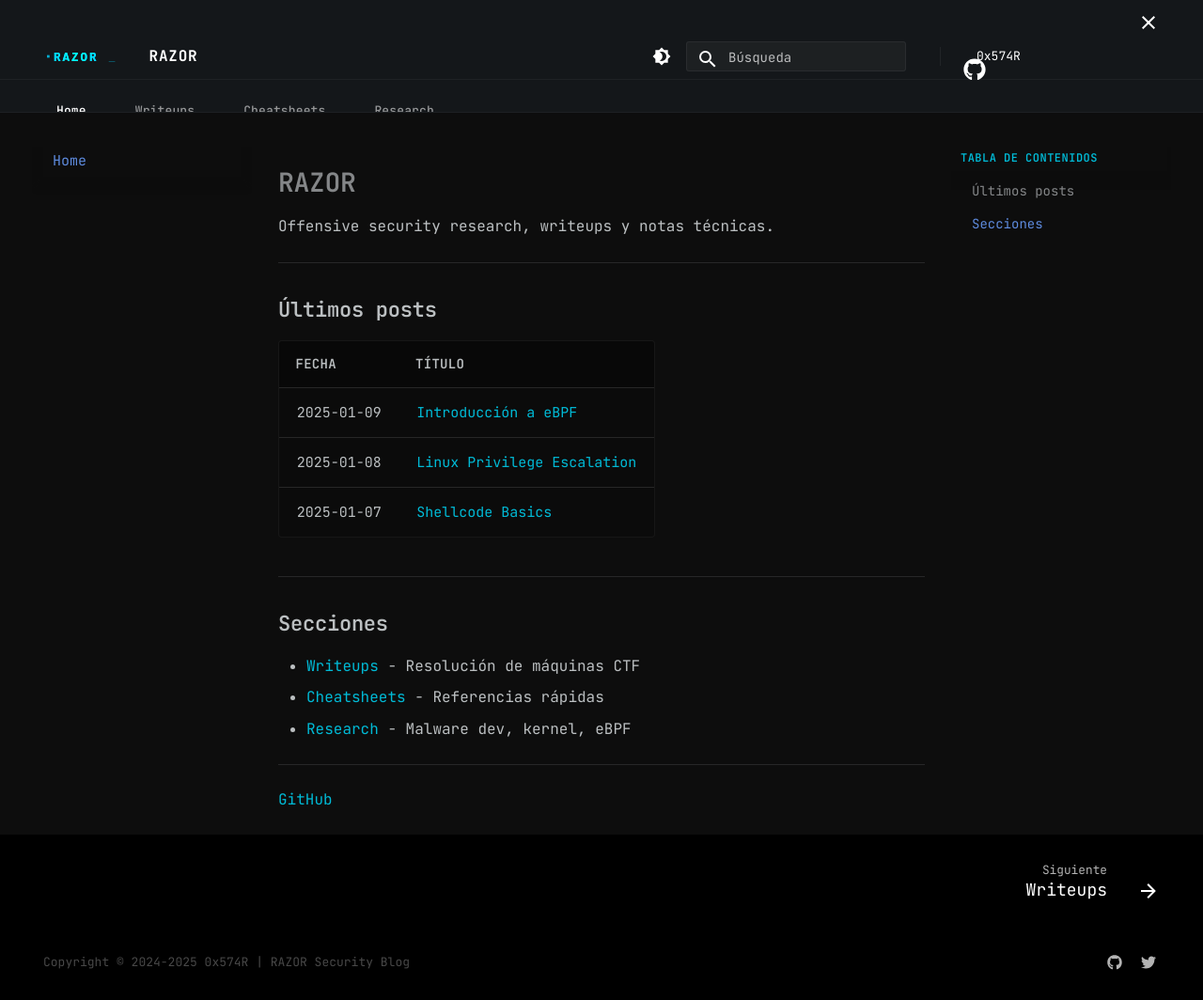
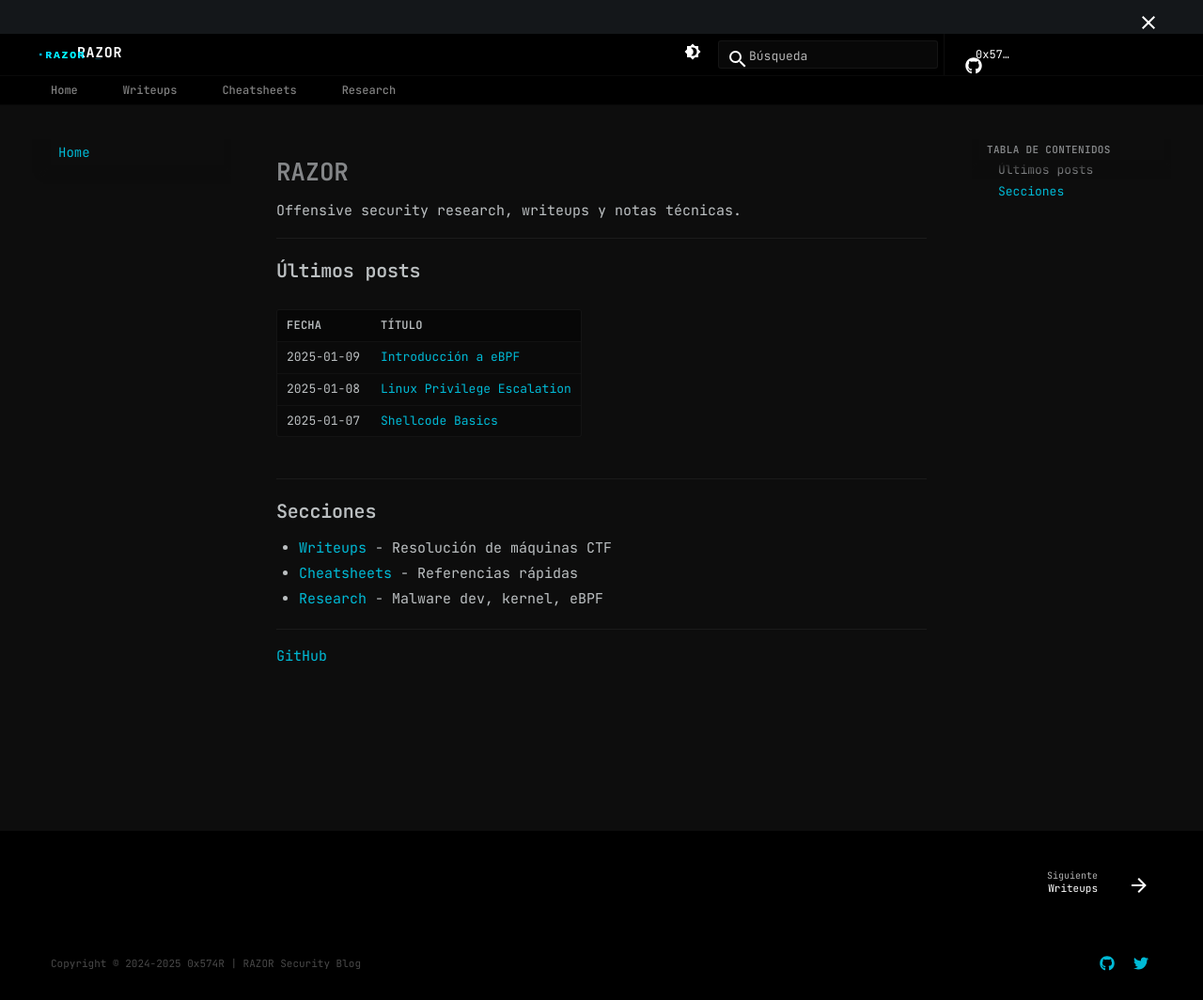
Before and after one commit to 0x574R/0x574R.github.io, an MkDocs documentation site: the page built from docs/index.md, in a window 1280 px wide and 1064 px high. Shown: the whole window at 94% size. Built offline with MkDocs 1.6.1 and Material for MkDocs 9.7.7, drawn with Linux system fonts in a browser that asks for light colours; comment, search, counter and statistics services are not loaded.

Commit message:
Professional dark theme

```diff
--- a/docs/stylesheets/extra.css
+++ b/docs/stylesheets/extra.css
@@ -1,375 +1,542 @@
-/* ============================================
-   RAZOR - Professional Dark Theme (Compact)
-   ============================================ */
+/* RAZOR - Ultra Compact Dark Theme */
 
 :root {
-  --md-primary-fg-color: #000000;
-  --md-primary-fg-color--light: #0a0a0a;
-  --md-primary-fg-color--dark: #000000;
-  --md-default-bg-color: #0d0d0d;
-  --md-default-bg-color--light: #121212;
-  --md-default-bg-color--lighter: #1a1a1a;
-  --md-default-bg-color--lightest: #242424;
-  --md-accent-fg-color: #00d4ff;
-  --md-accent-fg-color--transparent: rgba(0, 212, 255, 0.1);
-  --md-typeset-color: rgba(255, 255, 255, 0.87);
-  --md-default-fg-color: rgba(255, 255, 255, 0.87);
-  --md-default-fg-color--light: rgba(255, 255, 255, 0.54);
-  --md-default-fg-color--lighter: rgba(255, 255, 255, 0.32);
-  --md-code-bg-color: #0a0a0a;
-  --md-code-fg-color: #e0e0e0;
-  --md-footer-bg-color: #000000;
-  --md-footer-bg-color--dark: #000000;
+  --md-primary-fg-color: #000 !important;
+  --md-primary-fg-color--light: #0a0a0a !important;
+  --md-primary-fg-color--dark: #000 !important;
+  --md-default-bg-color: #0d0d0d !important;
+  --md-default-bg-color--light: #111 !important;
+  --md-default-bg-color--lighter: #1a1a1a !important;
+  --md-default-bg-color--lightest: #222 !important;
+  --md-accent-fg-color: #00d4ff !important;
+  --md-typeset-color: rgba(255,255,255,.85) !important;
+  --md-default-fg-color: rgba(255,255,255,.85) !important;
+  --md-default-fg-color--light: rgba(255,255,255,.5) !important;
+  --md-default-fg-color--lighter: rgba(255,255,255,.3) !important;
+  --md-code-bg-color: #080808 !important;
+  --md-code-fg-color: #ddd !important;
+  --md-footer-bg-color: #000 !important;
+  --md-footer-bg-color--dark: #000 !important;
 }
 
 [data-md-color-scheme="slate"] {
-  --md-hue: 210;
-  --md-default-bg-color: #0d0d0d;
-  --md-default-bg-color--light: #121212;
-  --md-default-bg-color--lighter: #1a1a1a;
-  --md-default-bg-color--lightest: #242424;
+  --md-hue: 210 !important;
+  --md-default-bg-color: #0d0d0d !important;
 }
 
-/* HEADER - COMPACT */
+/* ========== HEADER ========== */
 .md-header {
-  background: #000000;
-  box-shadow: 0 1px 0 rgba(255, 255, 255, 0.05);
+  background: #000 !important;
+  box-shadow: 0 1px 0 rgba(255,255,255,.04) !important;
+  height: 2.2rem !important;
+  min-height: 2.2rem !important;
 }
 
 .md-header__inner {
-  padding: 0 0.8rem;
-  height: 2.4rem;
+  height: 2.2rem !important;
+  padding: 0 .6rem !important;
 }
 
 .md-header__button.md-logo {
-  padding: 0;
-  margin-right: 0.3rem;
+  padding: 0 !important;
+  margin: 0 .4rem 0 0 !important;
+  height: 2.2rem !important;
+  display: flex !important;
+  align-items: center !important;
 }
 
 .md-header__button.md-logo img,
 .md-header__button.md-logo svg {
-  height: 1.1rem;
-  width: auto;
+  height: 1rem !important;
+  width: auto !important;
+  max-height: 1rem !important;
 }
 
 .md-header__title {
-  font-family: 'JetBrains Mono', monospace;
-  font-size: 0.8rem;
-  font-weight: 600;
-  letter-spacing: 0.05em;
+  font-size: .75rem !important;
+  font-weight: 600 !important;
+  letter-spacing: .04em !important;
+  line-height: 2.2rem !important;
+  margin: 0 !important;
+  padding: 0 !important;
 }
 
-.md-header__title--active .md-header__topic + .md-header__topic {
-  display: none;
+.md-header__topic {
+  font-size: .75rem !important;
 }
 
 .md-header__button {
-  margin: 0 0.15rem;
-  padding: 0.25rem;
+  margin: 0 .1rem !important;
+  padding: .2rem !important;
+  width: 1.6rem !important;
+  height: 1.6rem !important;
+  vertical-align: middle !important;
 }
 
 .md-header__button svg {
-  width: 1rem;
-  height: 1rem;
+  width: .9rem !important;
+  height: .9rem !important;
 }
 
-/* SEARCH - COMPACT */
+.md-header__option {
+  display: flex !important;
+  align-items: center !important;
+}
+
+/* ========== SEARCH ========== */
 .md-search {
-  margin: 0 0.4rem;
+  margin: 0 .3rem !important;
 }
 
 .md-search__form {
-  height: 1.6rem;
-  background: rgba(255, 255, 255, 0.04);
-  border-radius: 3px;
-  border: 1px solid rgba(255, 255, 255, 0.06);
+  height: 1.5rem !important;
+  background: rgba(255,255,255,.03) !important;
+  border: 1px solid rgba(255,255,255,.05) !important;
+  border-radius: 3px !important;
 }
 
 .md-search__input {
-  font-size: 0.7rem;
-  padding: 0 0.6rem 0 1.8rem;
-  height: 1.6rem;
+  font-size: .65rem !important;
+  height: 1.5rem !important;
+  padding: 0 .5rem 0 1.6rem !important;
 }
 
 .md-search__input::placeholder {
-  font-size: 0.7rem;
+  font-size: .65rem !important;
 }
 
 .md-search__icon {
-  top: 0.35rem;
-  left: 0.4rem;
-  width: 0.9rem;
-  height: 0.9rem;
+  width: .8rem !important;
+  height: .8rem !important;
+  top: .35rem !important;
+  left: .4rem !important;
 }
 
 .md-search__icon[for="__search"] {
-  top: 0.3rem;
+  top: .35rem !important;
 }
 
-/* SOURCE/GITHUB - COMPACT */
+/* ========== SOURCE/GITHUB ========== */
 .md-header__source {
-  margin-left: auto;
-  padding-left: 0.6rem;
-  border-left: 1px solid rgba(255, 255, 255, 0.06);
+  margin-left: auto !important;
+  padding-left: .5rem !important;
+  border-left: 1px solid rgba(255,255,255,.05) !important;
+  height: 2.2rem !important;
+  display: flex !important;
+  align-items: center !important;
 }
 
 .md-source {
-  font-size: 0.65rem;
-  line-height: 1.1;
-  display: flex;
-  align-items: center;
-  gap: 0.3rem;
+  font-size: .6rem !important;
+  line-height: 1.1 !important;
+  display: flex !important;
+  align-items: center !important;
+  gap: .25rem !important;
+  padding: 0 !important;
+  height: auto !important;
 }
 
 .md-source__icon {
-  width: 1rem;
-  height: 1rem;
+  width: .9rem !important;
+  height: .9rem !important;
+  min-width: .9rem !important;
+}
+
+.md-source__icon svg {
+  width: .9rem !important;
+  height: .9rem !important;
 }
 
 .md-source__repository {
-  font-size: 0.65rem;
-  max-width: 5rem;
-  overflow: hidden;
-  text-overflow: ellipsis;
+  font-size: .6rem !important;
+  max-width: 4rem !important;
+  line-height: 1.2 !important;
 }
 
 .md-source__facts {
-  font-size: 0.55rem;
-  opacity: 0.6;
+  font-size: .5rem !important;
+  opacity: .5 !important;
 }
 
-/* TABS - COMPACT */
+/* ========== TABS ========== */
 .md-tabs {
-  background: #000000;
-  border-bottom: 1px solid rgba(255, 255, 255, 0.04);
-  height: 1.8rem;
-  line-height: 1.8rem;
+  background: #000 !important;
+  border-bottom: 1px solid rgba(255,255,255,.03) !important;
+  height: 1.6rem !important;
+  line-height: 1.6rem !important;
+}
+
+.md-tabs__inner {
+  margin: 0 !important;
+}
+
+.md-tabs__list {
+  margin: 0 !important;
 }
 
 .md-tabs__item {
-  height: 1.8rem;
+  height: 1.6rem !important;
 }
 
 .md-tabs__link {
-  font-family: 'JetBrains Mono', monospace;
-  font-size: 0.65rem;
-  font-weight: 500;
-  letter-spacing: 0.01em;
-  padding: 0 0.7rem;
-  opacity: 0.55;
-  transition: opacity 0.15s ease;
+  font-size: .6rem !important;
+  font-weight: 500 !important;
+  padding: 0 .6rem !important;
+  margin: 0 !important;
+  opacity: .5 !important;
+  line-height: 1.6rem !important;
 }
 
 .md-tabs__link:hover {
-  opacity: 0.9;
+  opacity: .85 !important;
 }
 
 .md-tabs__link--active {
-  opacity: 1;
-  color: var(--md-accent-fg-color);
+  opacity: 1 !important;
+  color: var(--md-accent-fg-color) !important;
 }
 
-/* SIDEBAR */
+/* ========== SIDEBAR ========== */
 .md-sidebar {
-  padding-top: 0.3rem;
+  width: 11rem !important;
+  padding: .3rem 0 !important;
+}
+
+.md-sidebar--primary {
+  width: 11rem !important;
+}
+
+.md-sidebar__inner {
+  padding: 0 .4rem !important;
 }
 
 .md-nav__title {
-  font-family: 'JetBrains Mono', monospace;
-  font-size: 0.65rem;
-  font-weight: 600;
-  letter-spacing: 0.04em;
-  text-transform: uppercase;
-  padding: 0.3rem 0.5rem;
-  color: var(--md-accent-fg-color);
+  font-size: .6rem !important;
+  font-weight: 600 !important;
+  padding: .25rem .4rem !important;
+  text-transform: uppercase !important;
+  letter-spacing: .03em !important;
+}
+
+.md-nav__item {
+  padding: 0 !important;
 }
 
 .md-nav__link {
-  font-size: 0.75rem;
-  padding: 0.3rem 0.5rem;
+  font-size: .7rem !important;
+  padding: .25rem .4rem !important;
+  margin: 0 !important;
 }
 
 .md-nav__link--active {
-  color: var(--md-accent-fg-color);
+  color: var(--md-accent-fg-color) !important;
 }
 
-/* CONTENT */
+.md-nav__link:hover {
+  color: var(--md-accent-fg-color) !important;
+}
+
+/* ========== TOC ========== */
+.md-nav--secondary .md-nav__title {
+  font-size: .55rem !important;
+  padding: .2rem .4rem !important;
+}
+
+.md-nav--secondary .md-nav__link {
+  font-size: .65rem !important;
+  padding: .15rem .4rem !important;
+}
+
+/* ========== CONTENT ========== */
 .md-content {
-  padding-top: 0.3rem;
+  max-width: 50rem !important;
+}
+
+.md-content__inner {
+  padding: .8rem 1rem !important;
+}
+
+.md-typeset {
+  font-size: .75rem !important;
+  line-height: 1.6 !important;
 }
 
 .md-typeset h1 {
-  font-family: 'JetBrains Mono', monospace;
-  font-size: 1.4rem;
-  font-weight: 600;
-  margin-bottom: 0.8rem;
+  font-size: 1.3rem !important;
+  font-weight: 600 !important;
+  margin: 0 0 .6rem !important;
+  line-height: 1.3 !important;
 }
 
 .md-typeset h2 {
-  font-size: 1.1rem;
-  font-weight: 600;
+  font-size: 1rem !important;
+  font-weight: 600 !important;
+  margin: 1rem 0 .5rem !important;
 }
 
 .md-typeset h3 {
-  font-size: 0.95rem;
-  font-weight: 600;
+  font-size: .85rem !important;
+  font-weight: 600 !important;
+  margin: .8rem 0 .4rem !important;
 }
 
-/* CODE */
+.md-typeset h4 {
+  font-size: .75rem !important;
+  font-weight: 600 !important;
+}
+
+.md-typeset p {
+  margin: 0 0 .6rem !important;
+}
+
+.md-typeset hr {
+  margin: .8rem 0 !important;
+  border-color: rgba(255,255,255,.06) !important;
+}
+
+/* ========== CODE ========== */
 .md-typeset code {
-  font-family: 'JetBrains Mono', monospace;
-  font-size: 0.8em;
-  background: rgba(0, 0, 0, 0.5);
-  border: 1px solid rgba(255, 255, 255, 0.06);
-  border-radius: 3px;
-  padding: 0.1em 0.25em;
-  color: var(--md-accent-fg-color);
+  font-size: .7rem !important;
+  padding: .1em .2em !important;
+  background: rgba(0,0,0,.5) !important;
+  border: 1px solid rgba(255,255,255,.05) !important;
+  border-radius: 2px !important;
+  color: var(--md-accent-fg-color) !important;
 }
 
 .md-typeset pre {
-  background: #000000;
-  border: 1px solid rgba(255, 255, 255, 0.06);
-  border-radius: 4px;
+  margin: .6rem 0 !important;
+  background: #000 !important;
+  border: 1px solid rgba(255,255,255,.05) !important;
+  border-radius: 3px !important;
 }
 
 .md-typeset pre code {
-  background: transparent;
-  border: none;
-  padding: 0.7rem;
-  font-size: 0.75rem;
-  color: #e0e0e0;
+  font-size: .65rem !important;
+  padding: .6rem !important;
+  background: transparent !important;
+  border: none !important;
+  color: #ddd !important;
 }
 
 .md-clipboard {
-  top: 0.25rem;
-  right: 0.25rem;
+  width: 1.2rem !important;
+  height: 1.2rem !important;
+  top: .3rem !important;
+  right: .3rem !important;
 }
 
-/* ADMONITIONS */
+/* ========== TABLES ========== */
+.md-typeset table:not([class]) {
+  font-size: .65rem !important;
+  background: rgba(0,0,0,.2) !important;
+  border: 1px solid rgba(255,255,255,.04) !important;
+  border-radius: 3px !important;
+  margin: .6rem 0 !important;
+}
+
+.md-typeset table:not([class]) th {
+  font-size: .6rem !important;
+  font-weight: 600 !important;
+  padding: .35rem .5rem !important;
+  background: rgba(0,0,0,.3) !important;
+  text-transform: uppercase !important;
+  letter-spacing: .02em !important;
+}
+
+.md-typeset table:not([class]) td {
+  font-size: .65rem !important;
+  padding: .3rem .5rem !important;
+  border-color: rgba(255,255,255,.03) !important;
+}
+
+/* ========== ADMONITIONS ========== */
 .md-typeset .admonition,
 .md-typeset details {
-  font-size: 0.8rem;
-  background: rgba(0, 0, 0, 0.25);
-  border: 1px solid rgba(255, 255, 255, 0.06);
-  border-radius: 4px;
-  border-left-width: 3px;
+  font-size: .7rem !important;
+  margin: .6rem 0 !important;
+  padding: 0 !important;
+  background: rgba(0,0,0,.2) !important;
+  border: 1px solid rgba(255,255,255,.05) !important;
+  border-radius: 3px !important;
+  border-left-width: 2px !important;
 }
 
 .md-typeset .admonition-title,
 .md-typeset summary {
-  font-size: 0.75rem;
-  font-weight: 600;
-  padding: 0.35rem 0.7rem;
+  font-size: .65rem !important;
+  font-weight: 600 !important;
+  padding: .3rem .6rem !important;
+  background: rgba(0,0,0,.15) !important;
+}
+
+.md-typeset .admonition-title::before,
+.md-typeset summary::before {
+  width: .8rem !important;
+  height: .8rem !important;
 }
 
 .md-typeset .admonition.info {
-  border-left-color: var(--md-accent-fg-color);
+  border-left-color: var(--md-accent-fg-color) !important;
 }
 
-/* TOC */
-.md-nav--secondary .md-nav__title {
-  font-size: 0.6rem;
-  padding: 0.25rem 0.5rem;
+/* ========== LISTS ========== */
+.md-typeset ul,
+.md-typeset ol {
+  margin: .4rem 0 !important;
+  padding-left: 1.2rem !important;
 }
 
-.md-nav--secondary .md-nav__link {
-  font-size: 0.7rem;
-  padding: 0.2rem 0.5rem;
+.md-typeset li {
+  margin: .15rem 0 !important;
 }
 
-/* FOOTER */
+/* ========== LINKS ========== */
+.md-typeset a {
+  color: var(--md-accent-fg-color) !important;
+}
+
+/* ========== FOOTER ========== */
 .md-footer {
-  background: #000000;
+  background: #000 !important;
+  margin-top: 1rem !important;
+}
+
+.md-footer__inner {
+  padding: .4rem !important;
 }
 
 .md-footer-meta {
-  background: #000000;
-  padding: 0.4rem 0;
+  background: #000 !important;
+  padding: .3rem 0 !important;
+}
+
+.md-footer-meta__inner {
+  padding: .2rem .6rem !important;
 }
 
 .md-copyright {
-  font-size: 0.65rem;
-  opacity: 0.4;
+  font-size: .55rem !important;
+  opacity: .4 !important;
 }
 
-/* SEARCH MODAL */
-.md-search__output {
-  background: #0a0a0a;
-  border: 1px solid rgba(255, 255, 255, 0.08);
-  border-radius: 4px;
-  top: 2rem;
+.md-footer__link {
+  font-size: .65rem !important;
+  padding: .3rem !important;
 }
 
-.md-search-result__link {
-  padding: 0.4rem 0.6rem;
+.md-footer__title {
+  font-size: .55rem !important;
 }
 
-/* SCROLLBAR */
+.md-footer__direction {
+  font-size: .5rem !important;
+}
+
+/* ========== SCROLLBAR ========== */
 ::-webkit-scrollbar {
-  width: 5px;
-  height: 5px;
+  width: 4px !important;
+  height: 4px !important;
 }
 
 ::-webkit-scrollbar-track {
-  background: #0a0a0a;
+  background: #080808 !important;
 }
 
 ::-webkit-scrollbar-thumb {
-  background: rgba(255, 255, 255, 0.12);
-  border-radius: 2px;
+  background: rgba(255,255,255,.1) !important;
+  border-radius: 2px !important;
 }
 
 ::-webkit-scrollbar-thumb:hover {
-  background: rgba(255, 255, 255, 0.2);
+  background: rgba(255,255,255,.18) !important;
 }
 
-/* TABLES */
-.md-typeset table:not([class]) {
-  font-size: 0.75rem;
-  background: rgba(0, 0, 0, 0.15);
-  border: 1px solid rgba(255, 255, 255, 0.05);
-  border-radius: 4px;
-}
-
-.md-typeset table:not([class]) th {
-  font-size: 0.7rem;
-  font-weight: 600;
-  background: rgba(0, 0, 0, 0.25);
-  text-transform: uppercase;
-  letter-spacing: 0.02em;
-}
-
-/* LINKS */
-.md-typeset a {
-  color: var(--md-accent-fg-color);
-}
-
-.md-typeset a:hover {
-  text-decoration: underline;
-}
-
-/* RESPONSIVE */
+/* ========== MOBILE ========== */
 @media screen and (max-width: 76.1875em) {
   .md-nav--primary .md-nav__title {
-    background: #000000;
-    height: 2.4rem;
-    line-height: 2.4rem;
-    padding: 0 0.8rem;
+    background: #000 !important;
+    height: 2.2rem !important;
+    line-height: 2.2rem !important;
+    padding: 0 .6rem !important;
+    font-size: .7rem !important;
+  }
+
+  .md-nav--primary .md-nav__title[for="__drawer"] {
+    background: #000 !important;
   }
 }
 
 @media screen and (max-width: 59.9375em) {
   .md-header__inner {
-    height: 2.2rem;
+    height: 2rem !important;
+  }
+
+  .md-header__title {
+    font-size: .7rem !important;
   }
 
   .md-tabs {
-    height: 1.6rem;
-    line-height: 1.6rem;
+    height: 1.4rem !important;
+    line-height: 1.4rem !important;
   }
 
   .md-tabs__link {
-    font-size: 0.6rem;
-    padding: 0 0.5rem;
+    font-size: .55rem !important;
+    padding: 0 .4rem !important;
+  }
+
+  .md-content__inner {
+    padding: .6rem !important;
   }
 }
+
+/* ========== SEARCH RESULTS ========== */
+.md-search__output {
+  background: #0a0a0a !important;
+  border: 1px solid rgba(255,255,255,.06) !important;
+  border-radius: 3px !important;
+  top: 1.8rem !important;
+  font-size: .65rem !important;
+}
+
+.md-search-result__meta {
+  font-size: .55rem !important;
+  padding: .3rem .5rem !important;
+  background: rgba(0,0,0,.3) !important;
+}
+
+.md-search-result__link {
+  padding: .3rem .5rem !important;
+}
+
+.md-search-result__article {
+  padding: 0 !important;
+}
+
+.md-search-result__title {
+  font-size: .65rem !important;
+}
+
+.md-search-result__teaser {
+  font-size: .6rem !important;
+}
+
+/* Paragraph anchor links */
+.md-typeset .headerlink {
+  font-size: .7rem !important;
+  margin-left: .3rem !important;
+  opacity: 0 !important;
+}
+
+.md-typeset h1:hover .headerlink,
+.md-typeset h2:hover .headerlink,
+.md-typeset h3:hover .headerlink {
+  opacity: .3 !important;
+}
+
+/* Back to top button */
+.md-top {
+  font-size: .6rem !important;
+  padding: .3rem .6rem !important;
+}
```
